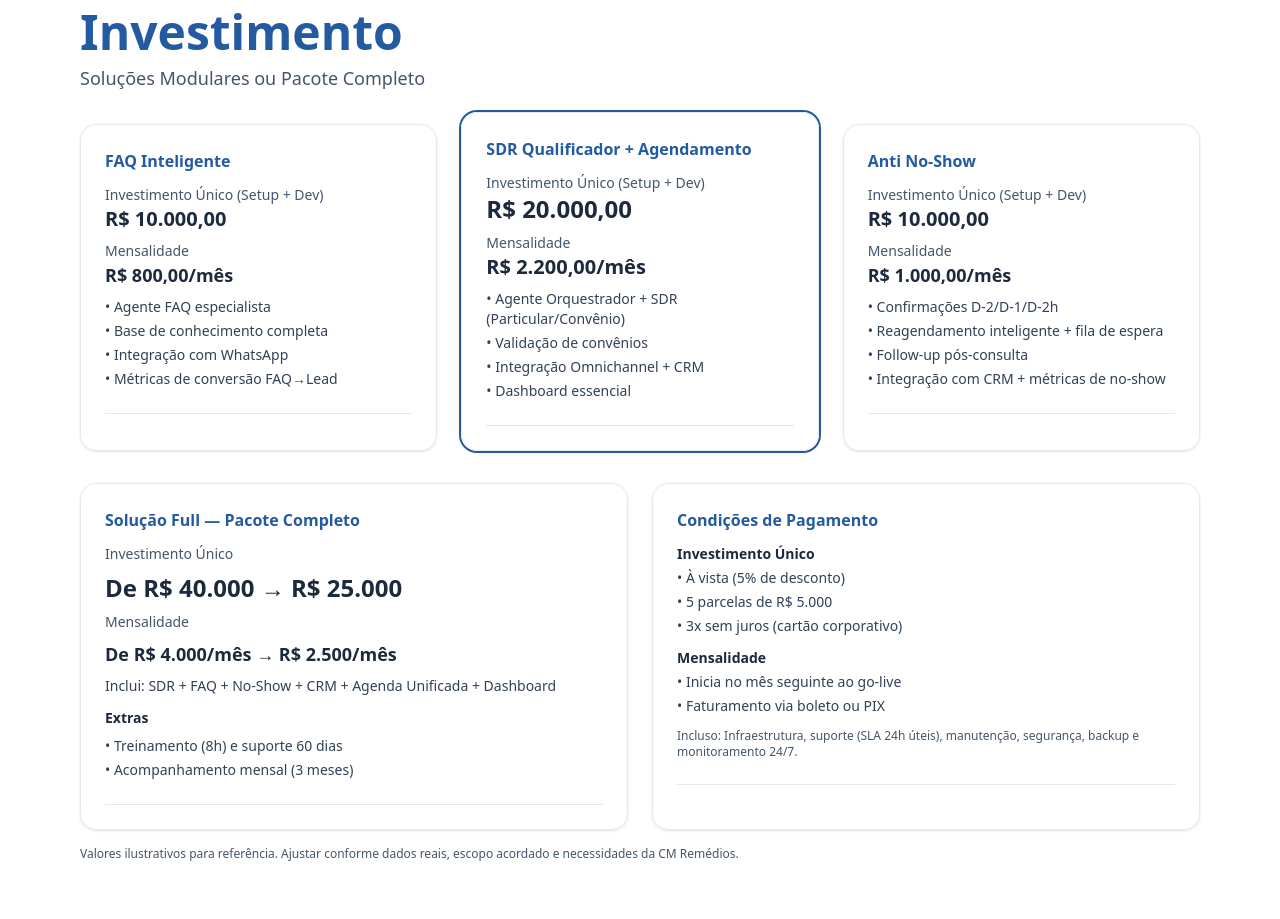
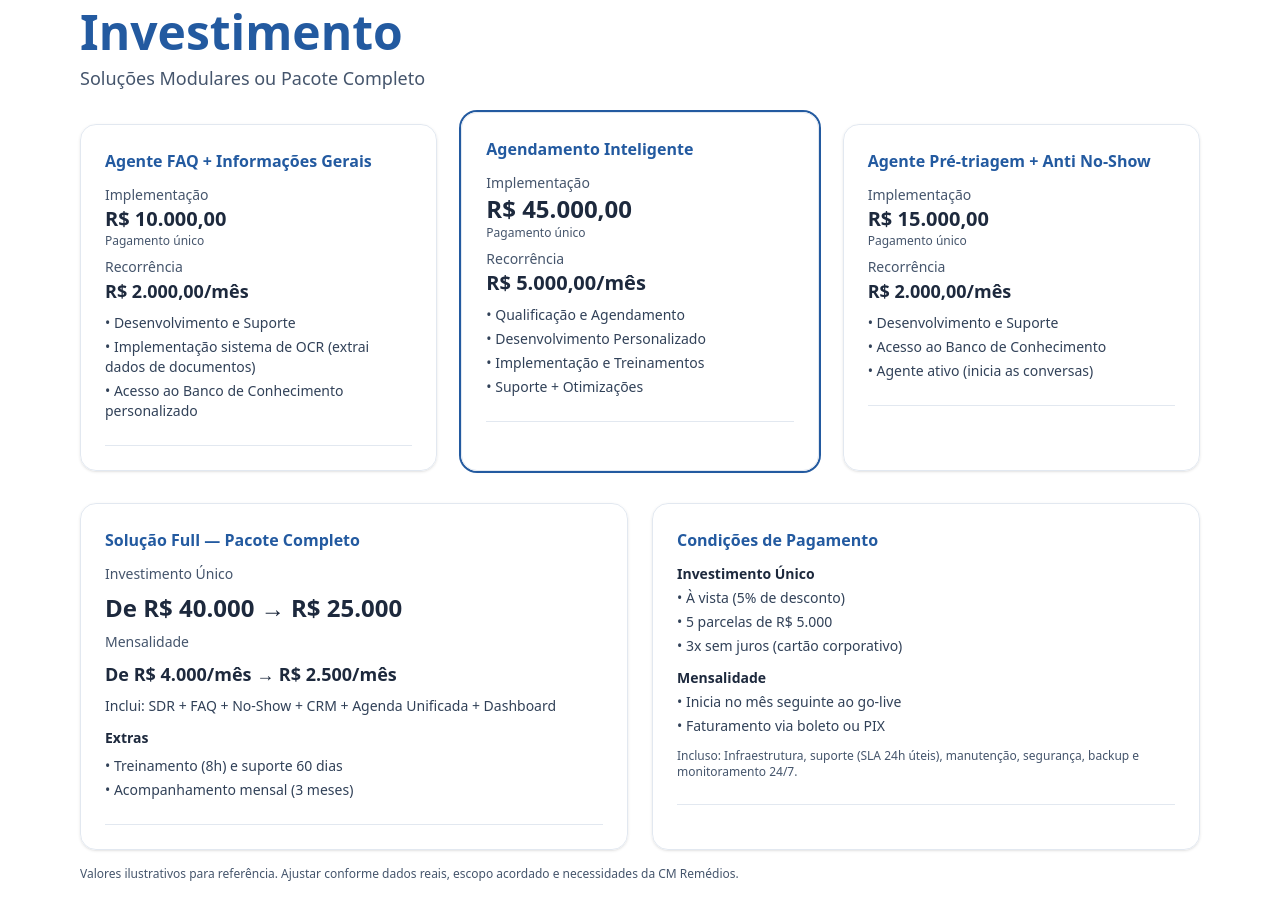
Before and after one commit to mateusolintof/proposta_cm.remedios, a Next.js app: page / in a window 1280 px wide. Shown: the part 6640-7559 px from the top of the page. Built offline with nearby package versions, Linux system fonts and the light colour scheme.

Commit message:
feat(investimento): atualizar cards com novos planos e valores (Pré-triagem+No-Show, Agendamento Inteligente, FAQ + Informações Gerais)

```diff
--- a/src/app/page.tsx
+++ b/src/app/page.tsx
@@ -435,67 +435,68 @@ export default function Home() {
 
           {/* Linha superior (modelo1): 3 cards com destaque no centro */}
           <div className="mt-8 grid md:grid-cols-3 gap-6 items-stretch">
-            {/* Esquerda - FAQ Inteligente */}
+            {/* Esquerda - Agente FAQ + Informações Gerais */}
             <div className="card flex flex-col">
-              <div className="text-prime font-bold">FAQ Inteligente</div>
+              <div className="text-prime font-bold">Agente FAQ + Informações Gerais</div>
               <div className="mt-3 text-slate-800 space-y-2">
                 <div>
-                  <div className="text-slate-600 text-sm">Investimento Único (Setup + Dev)</div>
+                  <div className="text-slate-600 text-sm">Implementação</div>
                   <div className="text-xl font-bold">R$ 10.000,00</div>
+                  <div className="text-slate-600 text-xs">Pagamento único</div>
                 </div>
                 <div>
-                  <div className="text-slate-600 text-sm">Mensalidade</div>
-                  <div className="text-lg font-semibold">R$ 800,00/mês</div>
+                  <div className="text-slate-600 text-sm">Recorrência</div>
+                  <div className="text-lg font-semibold">R$ 2.000,00/mês</div>
                 </div>
                 <ul className="mt-2 text-sm text-slate-700 space-y-1">
-                  <li>• Agente FAQ especialista</li>
-                  <li>• Base de conhecimento completa</li>
-                  <li>• Integração com WhatsApp</li>
-                  <li>• Métricas de conversão FAQ→Lead</li>
+                  <li>• Desenvolvimento e Suporte</li>
+                  <li>• Implementação sistema de OCR (extrai dados de documentos)</li>
+                  <li>• Acesso ao Banco de Conhecimento personalizado</li>
                 </ul>
               </div>
               <div className="mt-6 h-px bg-slate-200" />
             </div>
 
-            {/* Centro - destaque (SDR Qualificador + Agendamento) */}
+            {/* Centro - destaque (Agendamento Inteligente) */}
             <div className="card flex flex-col ring-2 ring-prime shadow-lg md:-mt-3">
-              <div className="text-prime font-extrabold">SDR Qualificador + Agendamento</div>
+              <div className="text-prime font-extrabold">Agendamento Inteligente</div>
               <div className="mt-3 text-slate-800 space-y-2">
                 <div>
-                  <div className="text-slate-600 text-sm">Investimento Único (Setup + Dev)</div>
-                  <div className="text-2xl font-extrabold">R$ 20.000,00</div>
+                  <div className="text-slate-600 text-sm">Implementação</div>
+                  <div className="text-2xl font-extrabold">R$ 45.000,00</div>
+                  <div className="text-slate-600 text-xs">Pagamento único</div>
                 </div>
                 <div>
-                  <div className="text-slate-600 text-sm">Mensalidade</div>
-                  <div className="text-xl font-bold">R$ 2.200,00/mês</div>
+                  <div className="text-slate-600 text-sm">Recorrência</div>
+                  <div className="text-xl font-bold">R$ 5.000,00/mês</div>
                 </div>
                 <ul className="mt-2 text-sm text-slate-700 space-y-1">
-                  <li>• Agente Orquestrador + SDR (Particular/Convênio)</li>
-                  <li>• Validação de convênios</li>
-                  <li>• Integração Omnichannel + CRM</li>
-                  <li>• Dashboard essencial</li>
+                  <li>• Qualificação e Agendamento</li>
+                  <li>• Desenvolvimento Personalizado</li>
+                  <li>• Implementação e Treinamentos</li>
+                  <li>• Suporte + Otimizações</li>
                 </ul>
               </div>
               <div className="mt-6 h-px bg-slate-200" />
             </div>
 
-            {/* Direita - Anti No‑Show */}
+            {/* Direita - Agente Pré-triagem + Anti No‑Show */}
             <div className="card flex flex-col">
-              <div className="text-prime font-bold">Anti No‑Show</div>
+              <div className="text-prime font-bold">Agente Pré-triagem + Anti No-Show</div>
               <div className="mt-3 text-slate-800 space-y-2">
                 <div>
-                  <div className="text-slate-600 text-sm">Investimento Único (Setup + Dev)</div>
-                  <div className="text-xl font-bold">R$ 10.000,00</div>
+                  <div className="text-slate-600 text-sm">Implementação</div>
+                  <div className="text-xl font-bold">R$ 15.000,00</div>
+                  <div className="text-slate-600 text-xs">Pagamento único</div>
                 </div>
                 <div>
-                  <div className="text-slate-600 text-sm">Mensalidade</div>
-                  <div className="text-lg font-semibold">R$ 1.000,00/mês</div>
+                  <div className="text-slate-600 text-sm">Recorrência</div>
+                  <div className="text-lg font-semibold">R$ 2.000,00/mês</div>
                 </div>
                 <ul className="mt-2 text-sm text-slate-700 space-y-1">
-                  <li>• Confirmações D‑2/D‑1/D‑2h</li>
-                  <li>• Reagendamento inteligente + fila de espera</li>
-                  <li>• Follow‑up pós‑consulta</li>
-                  <li>• Integração com CRM + métricas de no‑show</li>
+                  <li>• Desenvolvimento e Suporte</li>
+                  <li>• Acesso ao Banco de Conhecimento</li>
+                  <li>• Agente ativo (inicia as conversas)</li>
                 </ul>
               </div>
               <div className="mt-6 h-px bg-slate-200" />
```
